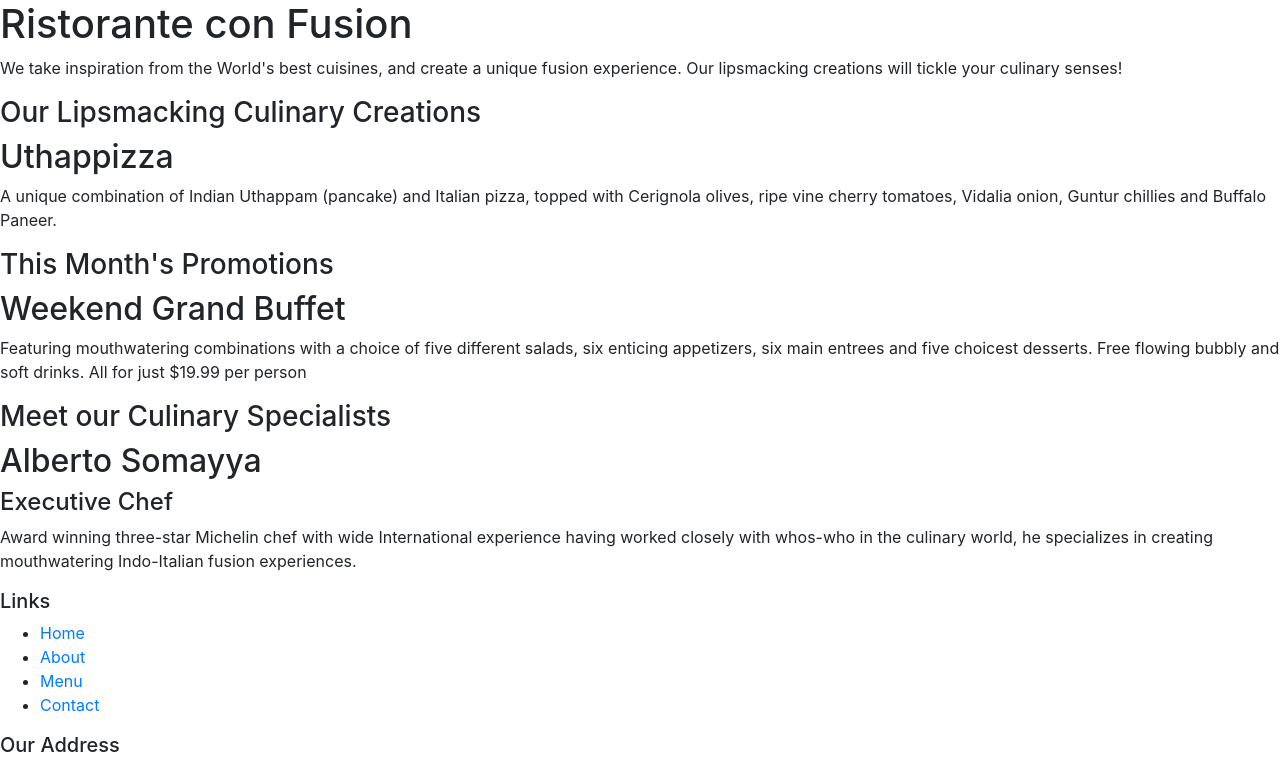
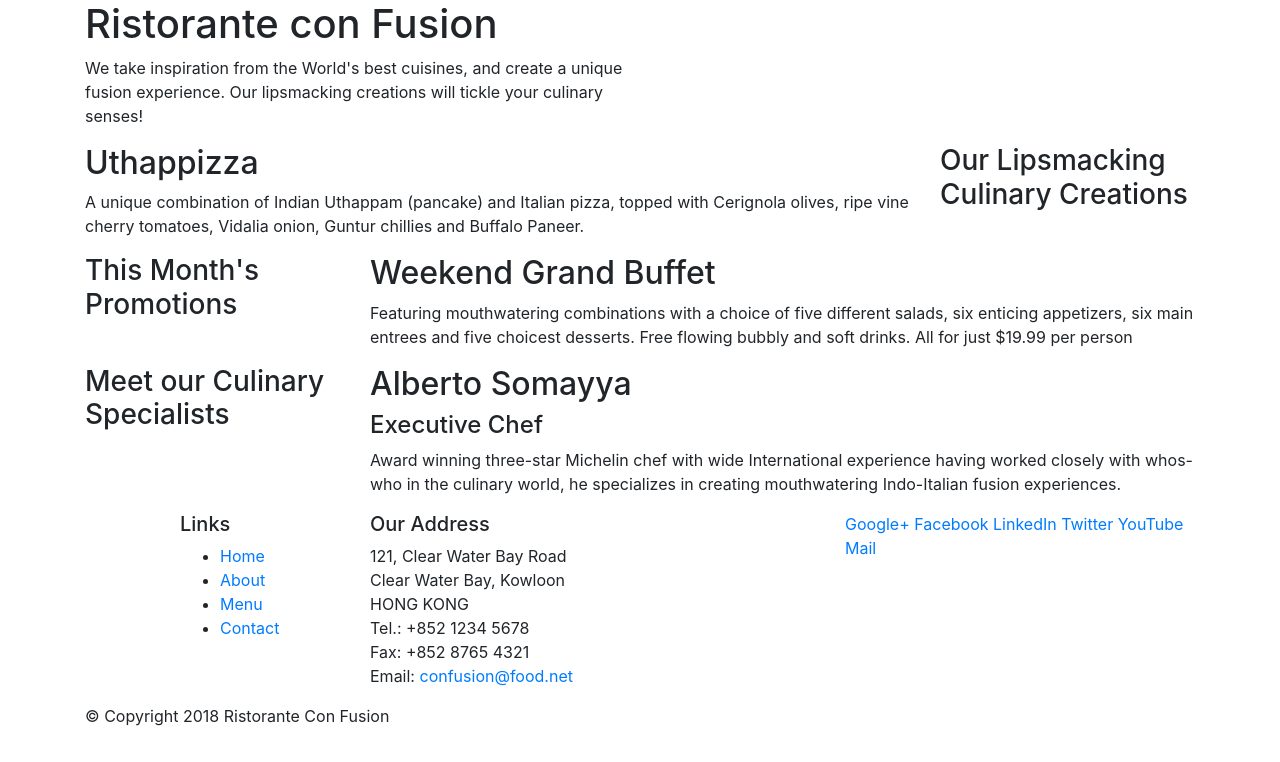
Before and after one commit to abu319/test-bootstrap, a website: page index.html in a window 1280 px wide. Shown: the top 762 px of the page. Drawn offline with nearby package versions, Linux system fonts and the light colour scheme.

Commit message:
bootstrap commit part 1

```diff
--- a/index.html
+++ b/index.html
@@ -14,46 +14,46 @@
 
 <body>
 
-    <header>
-        <div>
-            <div>
-                <div>
+    <header class="jumotron">
+        <div class="container">
+            <div class="row">
+                <div class="col-12 col-sm-6">
                     <h1>Ristorante con Fusion</h1>
                     <p>We take inspiration from the World's best cuisines, and create a unique fusion experience. Our lipsmacking creations will tickle your culinary senses!</p>
                 </div>
-                <div>
+                <div class="col-12 col-sm">
                 </div>
             </div>
         </div>
     </header>
 
-    <div>
-        <div>
-            <div>
+    <div class="container">
+        <div class="row">
+            <div class="col-12 col-sm-4 order-sm-last col-md-3">
                 <h3>Our Lipsmacking Culinary Creations</h3>
             </div>
-            <div>
+            <div class="col col-sm order-sm-first col-md">
                 <h2>Uthappizza</h2>
                 <p>A unique combination of Indian Uthappam (pancake) and Italian pizza, topped with Cerignola olives, ripe vine cherry tomatoes, Vidalia onion, Guntur chillies and Buffalo Paneer.</p>
             </div>
         </div>
 
 
-        <div>
-            <div>
+        <div class="row">
+            <div class="col-12 col-sm-4 col-md-3">
                 <h3>This Month's Promotions</h3>
             </div>
-            <div>
+            <div class="col col-sm col-md">
                 <h2>Weekend Grand Buffet</h2>
                 <p>Featuring mouthwatering combinations with a choice of five different salads, six enticing appetizers, six main entrees and five choicest desserts. Free flowing bubbly and soft drinks. All for just $19.99 per person </p>
             </div>
         </div>
 
-        <div>
-            <div>
+        <div class="row">
+            <div class="col-12 col-sm-4 col-md-3">
                 <h3>Meet our Culinary Specialists</h3>
             </div>
-            <div>
+            <div class="col col-sm col-md">
                 <h2>Alberto Somayya</h2>
                 <h4>Executive Chef</h4>
                 <p>Award winning three-star Michelin chef with wide International experience having worked closely with whos-who in the culinary world, he specializes in creating mouthwatering Indo-Italian fusion experiences. </p>
@@ -62,9 +62,9 @@
     </div>
 
     <footer>
-        <div>
-            <div>
-                <div>
+        <div class="container">
+            <div class="row">
+                <div class="col-4 offset-1 col-sm-2">
                     <h5>Links</h5>
                     <ul>
                         <li><a href="#">Home</a></li>
@@ -73,7 +73,7 @@
                         <li><a href="#">Contact</a></li>
                     </ul>
                 </div>
-                <div>
+                <div class="col-7 col-sm-5">
                     <h5>Our Address</h5>
                     <address>
 		              121, Clear Water Bay Road<br>
@@ -84,7 +84,7 @@
 		              Email: <a href="mailto:confusion@food.net">confusion@food.net</a>
 		           </address>
                 </div>
-                <div>
+                <div class="col-12 col-sm-4">
                     <div>
                         <a href="http://google.com/+">Google+</a>
                         <a href="http://www.facebook.com/profile.php?id=">Facebook</a>
@@ -95,8 +95,8 @@
                     </div>
                 </div>
            </div>
-           <div>
-                <div>
+           <div class="row">
+                <div class="col-auto">
                     <p>© Copyright 2018 Ristorante Con Fusion</p>
                 </div>
            </div>
```
